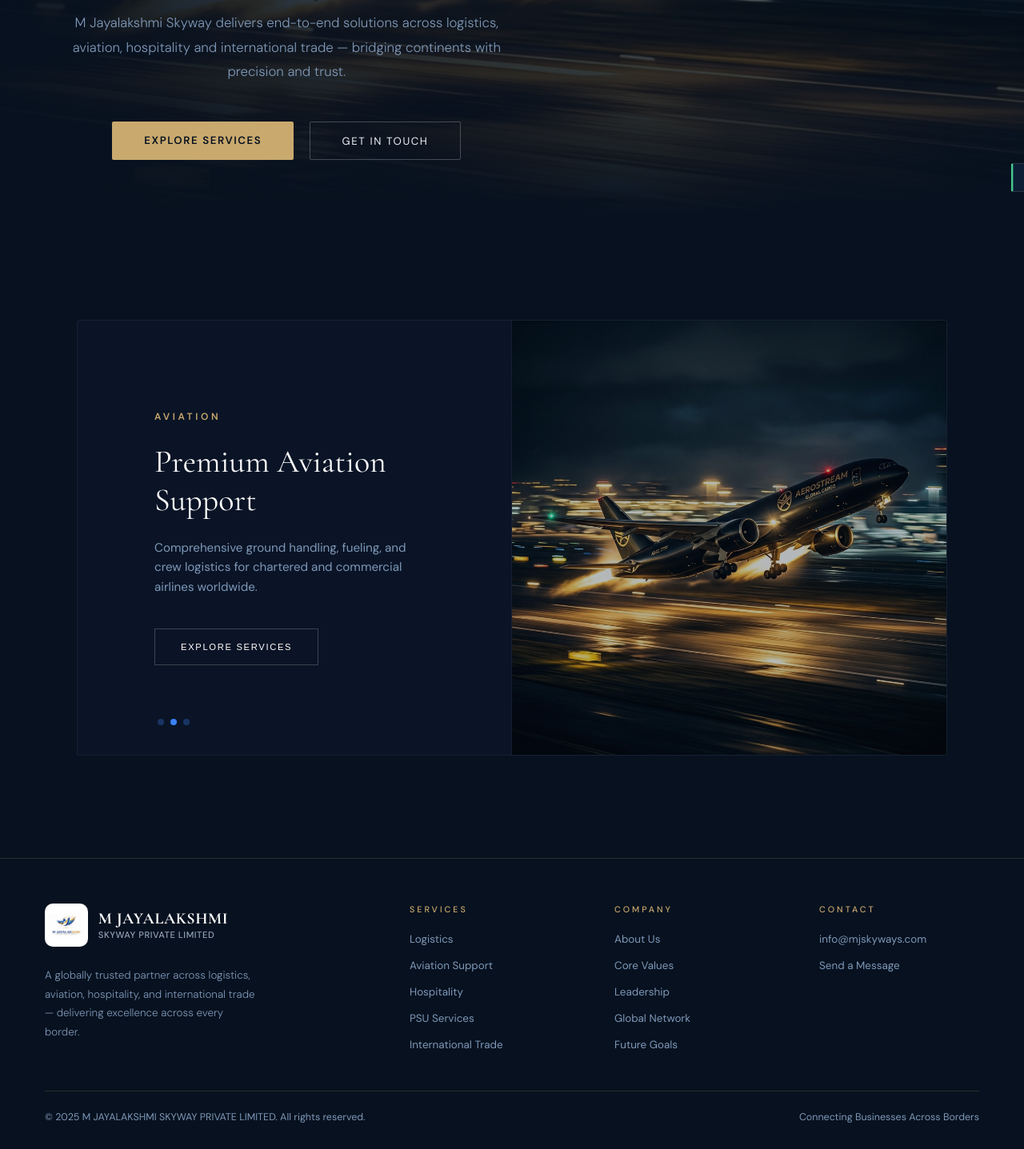
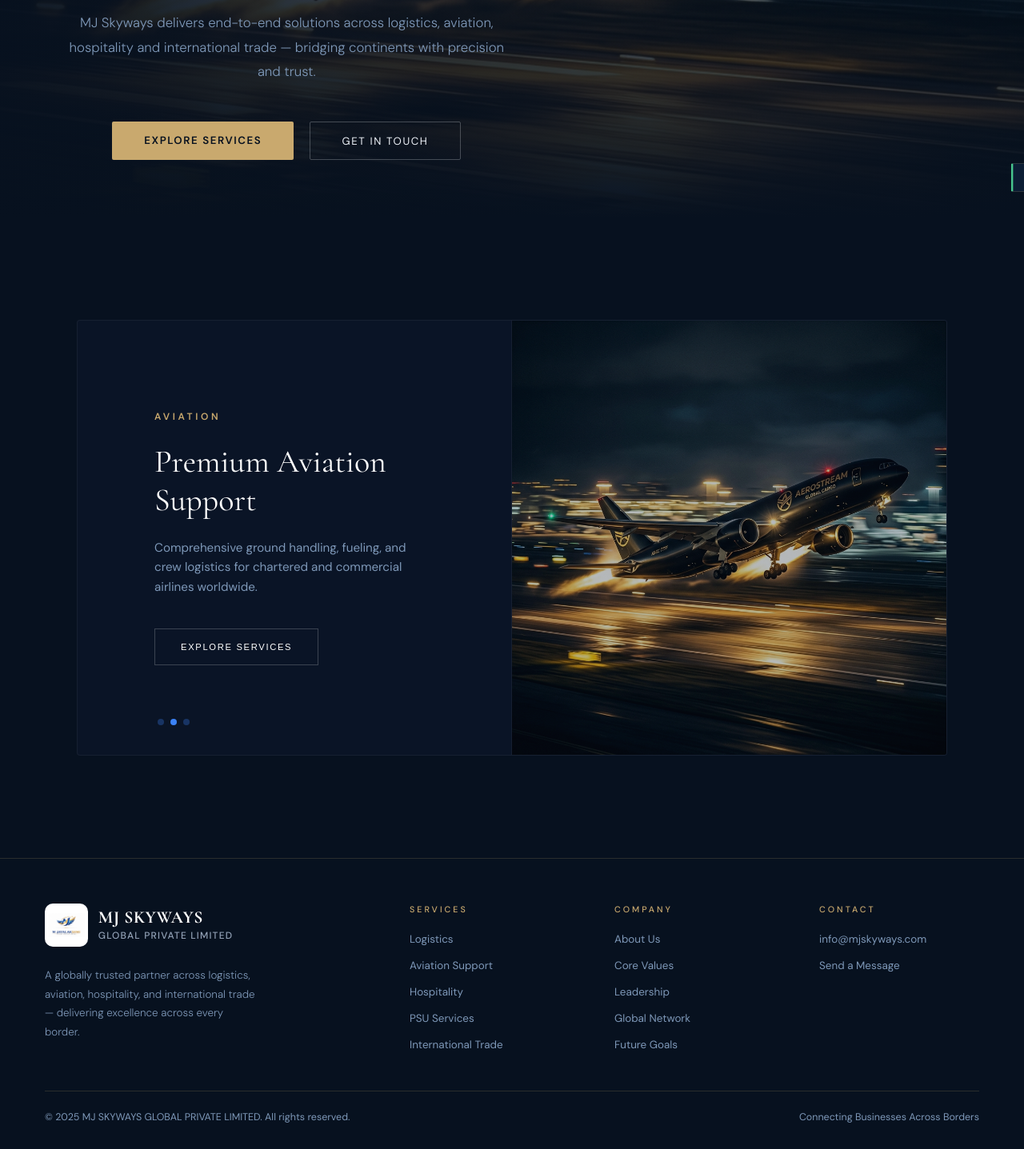
Before and after one commit to TusharNaugain/MJ-SKYWAYS, a React (Vite) app in the folder frontend/: page / in a window 1280 px wide. Shown: the part 528-1965 px from the top of the page at 80% size. Built offline with nearby package versions, Linux system fonts and the light colour scheme.

Commit message:
Revert brand name to MJ Skyways

```diff
--- a/frontend/index.html
+++ b/frontend/index.html
@@ -6,7 +6,7 @@
     <link rel="shortcut icon" type="image/jpeg" href="/images/logo.jpeg" />
     <link rel="apple-touch-icon" href="/images/logo.jpeg" />
     <meta name="viewport" content="width=device-width, initial-scale=1.0" />
-    <title>M Jayalakshmi Skyway — Connecting the World</title>
+    <title>MJ Skyways — Connecting the World</title>
     <link rel="preconnect" href="https://fonts.googleapis.com">
     <link href="https://fonts.googleapis.com/css2?family=Cormorant+Garamond:ital,wght@0,300;0,400;0,600;0,700;1,300;1,600&family=DM+Sans:wght@300;400;500;600&family=Space+Mono:wght@400;700&display=swap" rel="stylesheet">
   </head>
--- a/frontend/src/components/About.jsx
+++ b/frontend/src/components/About.jsx
@@ -14,7 +14,7 @@ export default function About() {
               />
             </div>
             <div>
-              <p className="s-label rv">About M Jayalakshmi Skyway</p>
+              <p className="s-label rv">About MJ Skyways</p>
               <h2 className="s-title rv"><strong>Built on Trust.</strong><br/>Driven by Innovation.</h2>
               <div className="divider rv"></div>
               <div className="vm-cards">
--- a/frontend/src/components/AuthModal.jsx
+++ b/frontend/src/components/AuthModal.jsx
@@ -51,7 +51,7 @@ export default function AuthModal({ isOpen, onClose, onLoginSuccess, showToast }
         <button className="modal-x" onClick={onClose}>✕</button>
         <h2>{tab === 'login' ? 'Welcome Back' : 'Create Account'}</h2>
         <p style={{color: 'var(--slate)', fontSize: '.85rem', marginBottom: '1.8rem'}}>
-          {tab === 'login' ? 'Sign in to your M Jayalakshmi Skyway account' : 'Join the M Jayalakshmi Skyway network'}
+          {tab === 'login' ? 'Sign in to your MJ Skyways account' : 'Join the MJ Skyways network'}
         </p>
 
         <div className="m-tabs">
--- a/frontend/src/components/Footer.jsx
+++ b/frontend/src/components/Footer.jsx
@@ -9,8 +9,8 @@ export default function Footer() {
                  <img src="/images/logo.jpeg" alt="MJ Skyways" style={{ width: '100%', height: '100%', objectFit: 'contain', padding: '4px' }} onError={(e) => { e.target.style.display='none'; e.target.parentNode.innerHTML = '<span style="color:#0a1128;font-weight:900;font-size:14px;letter-spacing:-1px;">MJS</span>'; }}/>
               </div>
               <div style={{ display: 'flex', flexDirection: 'column', justifyContent: 'center', whiteSpace: 'nowrap' }}>
-                <span style={{ color: '#fff', fontSize: '1.25rem', lineHeight: 1.1, fontFamily: 'var(--ff-display)' }}><strong>M JAYALAKSHMI</strong></span>
-                <span style={{ color: '#94a3b8', fontSize: '0.7rem', fontWeight: 500, fontFamily: 'var(--ff-body)', letterSpacing: '0.05em', marginTop: '2px', textTransform: 'uppercase' }}>Skyway Private Limited</span>
+                <span style={{ color: '#fff', fontSize: '1.35rem', lineHeight: 1.1, fontFamily: 'var(--ff-display)' }}><strong>MJ SKYWAYS</strong></span>
+                <span style={{ color: '#94a3b8', fontSize: '0.75rem', fontWeight: 500, fontFamily: 'var(--ff-body)', letterSpacing: '0.1em', marginTop: '2px', textTransform: 'uppercase' }}>Global Private Limited</span>
               </div>
             </a>
             <p style={{ marginTop: '0.5rem' }}>A globally trusted partner across logistics, aviation, hospitality, and international trade — delivering excellence across every border.</p>
@@ -20,7 +20,7 @@ export default function Footer() {
           <div className="ft-col"><h4>Contact</h4><ul><li><a href="mailto:info@mjskyways.com">info@mjskyways.com</a></li><li><a href="#contact">Send a Message</a></li></ul></div>
         </div>
         <div className="ft-bottom">
-          <p>© 2025 M JAYALAKSHMI SKYWAY PRIVATE LIMITED. All rights reserved.</p>
+          <p>© 2025 MJ SKYWAYS GLOBAL PRIVATE LIMITED. All rights reserved.</p>
           <p style={{color: 'var(--slate)'}}>Connecting Businesses Across Borders</p>
         </div>
       </div>
--- a/frontend/src/components/Hero.jsx
+++ b/frontend/src/components/Hero.jsx
@@ -44,7 +44,7 @@ export default function Hero() {
       <div className="hero-c" style={{ position: 'relative', zIndex: 2 }}>
         <p className="hero-eyebrow">Global · Reliable · Innovative</p>
         <h1 className="hero-h">Connecting <em>Worlds</em><br/>Through Excellence</h1>
-        <p className="hero-sub">M Jayalakshmi Skyway delivers end-to-end solutions across logistics, aviation, hospitality and international trade — bridging continents with precision and trust.</p>
+        <p className="hero-sub">MJ Skyways delivers end-to-end solutions across logistics, aviation, hospitality and international trade — bridging continents with precision and trust.</p>
         <div className="hero-btns">
           <a href="#services" className="btn-p">Explore Services</a>
           <a href="#contact" className="btn-o">Get in Touch</a>
--- a/frontend/src/components/Loader.jsx
+++ b/frontend/src/components/Loader.jsx
@@ -25,11 +25,11 @@ export default function Loader() {
       }}>
         <img
           src="/images/logo.jpeg"
-          alt="M Jayalakshmi Skyway"
+          alt="MJ Skyways"
           style={{ width: '92%', height: '92%', objectFit: 'contain' }}
         />
       </div>
-      <div className="ld-logo" style={{ fontSize: '1.2rem' }}>M Jayalakshmi <span>Skyway</span></div>
+      <div className="ld-logo">MJ <span>Skyways</span></div>
       <div className="ld-bar"><div className="ld-fill"></div></div>
       <div className="ld-text">Initializing Systems…</div>
     </div>
--- a/frontend/src/components/Navbar.jsx
+++ b/frontend/src/components/Navbar.jsx
@@ -42,8 +42,8 @@ export default function Navbar({ onOpenModal }) {
              <img src="/images/logo.jpeg" alt="MJ Skyways" style={{ width: '100%', height: '100%', objectFit: 'contain', padding: '4px' }} onError={(e) => { e.target.style.display='none'; e.target.parentNode.innerHTML = '<span style="color:#0a1128;font-weight:900;font-size:14px;letter-spacing:-1px;">MJS</span>'; }}/>
           </div>
           <div style={{ display: 'flex', flexDirection: 'column', justifyContent: 'center', whiteSpace: 'nowrap' }}>
-            <span style={{ color: '#fff', fontSize: '1.25rem', lineHeight: 1.1, fontFamily: 'var(--ff-display)' }}><strong>M JAYALAKSHMI</strong></span>
-            <span style={{ color: '#94a3b8', fontSize: '0.7rem', fontWeight: 500, fontFamily: 'var(--ff-body)', letterSpacing: '0.05em', marginTop: '2px', textTransform: 'uppercase' }}>Skyway Private Limited</span>
+            <span style={{ color: '#fff', fontSize: '1.35rem', lineHeight: 1.1, fontFamily: 'var(--ff-display)' }}><strong>MJ SKYWAYS</strong></span>
+            <span style={{ color: '#94a3b8', fontSize: '0.75rem', fontWeight: 500, fontFamily: 'var(--ff-body)', letterSpacing: '0.1em', marginTop: '2px', textTransform: 'uppercase' }}>Global Private Limited</span>
           </div>
         </Link>
         <ul className="nav-links">
--- a/frontend/src/components/WhyUs.jsx
+++ b/frontend/src/components/WhyUs.jsx
@@ -2,7 +2,7 @@ export default function WhyUs() {
   return (
     <section id="why">
       <div className="container" style={{ maxWidth: '900px', margin: '0 auto', textAlign: 'center' }}>
-        <p className="s-label rv">Why M Jayalakshmi Skyway</p>
+        <p className="s-label rv">Why MJ Skyways</p>
         <h2 className="s-title rv">The <strong>Difference</strong><br/>is in the Detail</h2>
         <div className="divider rv" style={{ margin: '0 auto 3.5rem' }}></div>
 
--- a/frontend/src/pages/AboutUs.jsx
+++ b/frontend/src/pages/AboutUs.jsx
@@ -43,7 +43,7 @@ export default function AboutUs() {
         <div className="container" style={{ position: 'relative', zIndex: 2 }}>
           <p className="s-label rv vis" style={{ animation: 'fuv 0.8s 0.2s forwards', opacity: 0 }}>Discover Who We Are</p>
           <h1 className="hero-h" style={{ fontSize: 'clamp(3rem, 6vw, 5rem)', marginBottom: '1.2rem', animation: 'fuv 0.9s 0.4s forwards', opacity: 0 }}>
-            About <em>M Jayalakshmi Skyway</em>
+            About <em>MJ Skyways</em>
           </h1>
           <p className="hero-sub rv vis" style={{ animation: 'fuv 1s 0.6s forwards', opacity: 0, margin: '0 auto' }}>
             Built on trust and driven by an uncompromising vision for operational excellence. We bridge global markets with precision and integrity.
--- a/frontend/src/pages/LoginPage.jsx
+++ b/frontend/src/pages/LoginPage.jsx
@@ -139,7 +139,7 @@ export default function LoginPage() {
 
         <div style={{ textAlign: 'center', marginBottom: '2.5rem' }}>
           <div style={{ width: '64px', height: '64px', backgroundColor: '#fff', borderRadius: '14px', display: 'inline-flex', alignItems: 'center', justifyContent: 'center', marginBottom: '1.5rem', boxShadow: '0 10px 20px rgba(0,0,0,0.3)' }}>
-             <img src="/images/logo.jpeg" alt="M Jayalakshmi Skyway" style={{ width: '100%', height: '100%', objectFit: 'contain', padding: '5px' }} />
+             <img src="/images/logo.jpeg" alt="MJ Skyways" style={{ width: '100%', height: '100%', objectFit: 'contain', padding: '5px' }} />
           </div>
           <h2 style={{ color: '#fff', fontFamily: 'var(--ff-display)', fontSize: '2rem', fontWeight: 300, letterSpacing: '-0.02em' }}>
             {mode === 'signin' ? 'Welcome Back' : 'Create Account'}
--- a/frontend/src/pages/WhyUsPage.jsx
+++ b/frontend/src/pages/WhyUsPage.jsx
@@ -15,7 +15,7 @@ export default function WhyUsPage() {
     {
       tag: 'LOGISTICS',
       title: 'Global Freight & Supply Chain',
-      description: 'M Jayalakshmi Skyway has entirely leveled up our supply chain strategy. Their team is accessible 24/7 and solves complex logistical problems before they impact operations.',
+      description: 'MJ Skyways has entirely leveled up our supply chain strategy. Their team is accessible 24/7 and solves complex logistical problems before they impact operations.',
       action: 'READ CASE STUDY',
       image: '/images/services/svc_logistics_1774798798720.png'
     },
@@ -44,9 +44,9 @@ export default function WhyUsPage() {
       >
         <div style={{ position: 'absolute', inset: 0, background: 'linear-gradient(to bottom, rgba(7,17,31,0.6), var(--navy))', zIndex: 1 }}></div>
         <div className="container" style={{ position: 'relative', zIndex: 2 }}>
-          <p className="s-label rv vis" style={{ animation: 'fuv 0.8s 0.2s forwards', opacity: 0 }}>The M Jayalakshmi Skyway Difference</p>
+          <p className="s-label rv vis" style={{ animation: 'fuv 0.8s 0.2s forwards', opacity: 0 }}>The MJ Skyways Difference</p>
           <h1 className="hero-h" style={{ fontSize: 'clamp(3rem, 6vw, 5rem)', marginBottom: '1.2rem', animation: 'fuv 0.9s 0.4s forwards', opacity: 0 }}>
-            Why Choose <em>M Jayalakshmi Skyway</em>
+            Why Choose <em>MJ Skyways</em>
           </h1>
           <p className="hero-sub rv vis" style={{ animation: 'fuv 1s 0.6s forwards', opacity: 0, margin: '0 auto' }}>
             A proven track record of delivering speed, reliability, and innovation across global markets.
```
